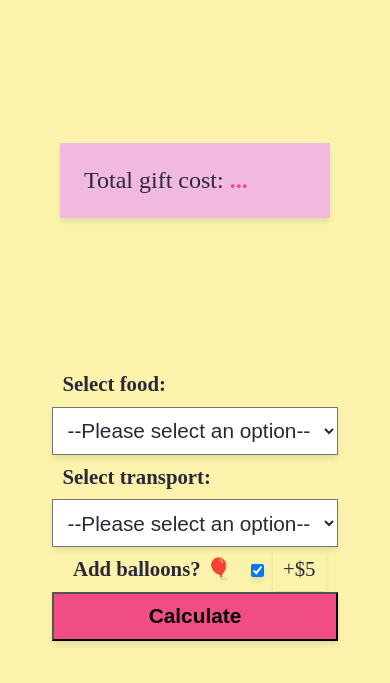
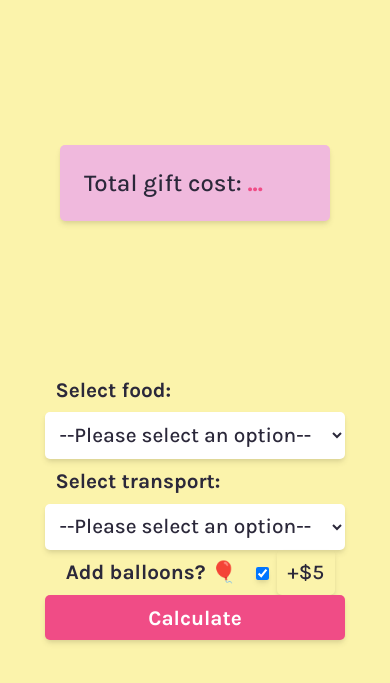
Before and after one commit to Hazelle2511/Gift-Selector, a plain HTML site: page index.html in a window 390 px wide. Shown: the part 175-858 px from the top of the page. Drawn offline with Linux system fonts and the light colour scheme.

Commit message:
modification on css to make it more responsive

```diff
--- a/style.css
+++ b/style.css
@@ -1,4 +1,4 @@
-:root {
+/* :root {
     --yellow: #FBF3AB;
     --light-pink: #F0B9DD;
     --lavender: #C7B9FF;
@@ -77,4 +77,87 @@ button:hover,
 button:focus {
     transform: scale(1.02);
     cursor: pointer;
-}
+} */
+
+:root {
+    --yellow: #FBF3AB;
+    --light-pink: #F0B9DD;
+    --lavender: #C7B9FF;
+    --deep-pink: #F04C86;
+    --raisin: #2B283A;
+    --white: #fff;
+  }
+
+  html, body {
+      margin: 0;
+      padding: 0;
+  }
+
+  body {
+      display: flex;
+      flex-direction: column;
+      justify-content: space-around;
+      align-items: center;
+      height: 100vh;
+      color: var(--raisin);
+      background-color: var(--yellow);
+      padding: 2em;
+      font-family: 'Karla', sans-serif;
+  }
+
+  form {
+      display: flex;
+      flex-direction: column;
+      justify-content: space-around;
+  }
+
+  form * {
+     padding: .5em;
+     font-size: 1.3rem;
+     font-family: inherit;
+  }
+
+  form label,
+  form button {
+     font-weight: 700;
+  }
+
+  form *:not(label):not(div),
+  .result {
+      box-sizing: border-box;
+      box-shadow: rgba(0, 0, 0, 0.1) 0px 4px 6px -1px, rgba(0, 0, 0, 0.06) 0px 2px 4px -1px;
+      border-radius: 5px;
+      border: none;
+  }
+
+  select {
+      background: var(--white);
+      color: var(--raisin);
+  }
+
+  .result {
+      background: var(--light-pink);
+      color: var(--raisin);
+      min-width: 270px;
+      max-width: 5ch;
+      overflow-y: scroll;
+      overflow-x: hidden;
+      padding: 1em;
+      font-size: 1.5rem;
+  }
+
+  .result span {
+      color: var(--deep-pink);
+      font-weight: 700;
+  }
+
+  button {
+      color: var(--white);
+      background: var(--deep-pink);
+  }
+
+  button:hover,
+  button:focus {
+      transform: scale(1.02);
+      cursor: pointer;
+  }
```
